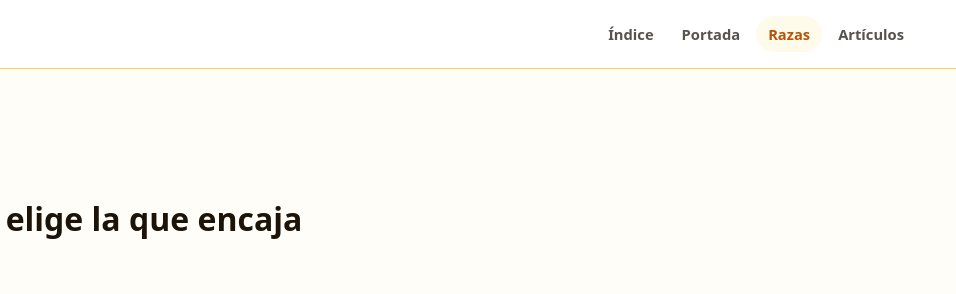
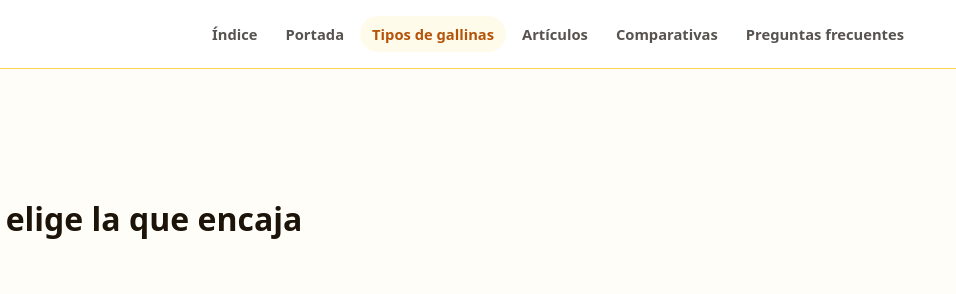
Before and after one commit to CDPoma/hablemosde.net, a website: page Gallinas/razas.html in a window 1280 px wide. Shown: the top 294 px of the page, 324-1280 px from the left. Drawn offline with Linux system fonts and the light colour scheme.

Commit message:
fix: hero verde Jardin quitado + header razas.html igual que index Gallinas

```diff
--- a/Gallinas/razas.html
+++ b/Gallinas/razas.html
@@ -39,8 +39,10 @@
       <nav class="main-nav" aria-label="Navegación principal">
         <a class="nav-link" href="/">Índice</a>
         <a class="nav-link" href="index.html">Portada</a>
-        <a class="nav-link active" href="razas.html">Razas</a>
+        <a class="nav-link active" href="index.html#tipos">Tipos de gallinas</a>
         <a class="nav-link" href="index.html#articulos">Artículos</a>
+        <a class="nav-link" href="index.html#comparativas">Comparativas</a>
+        <a class="nav-link" href="preguntas-frecuentes.html">Preguntas frecuentes</a>
       </nav>
     </div>
   </header>
```
Also changed, not shown: Jardin/index.html (+2 -8 lines), dist/Gallinas/razas.html, dist/Jardin/index.html.
